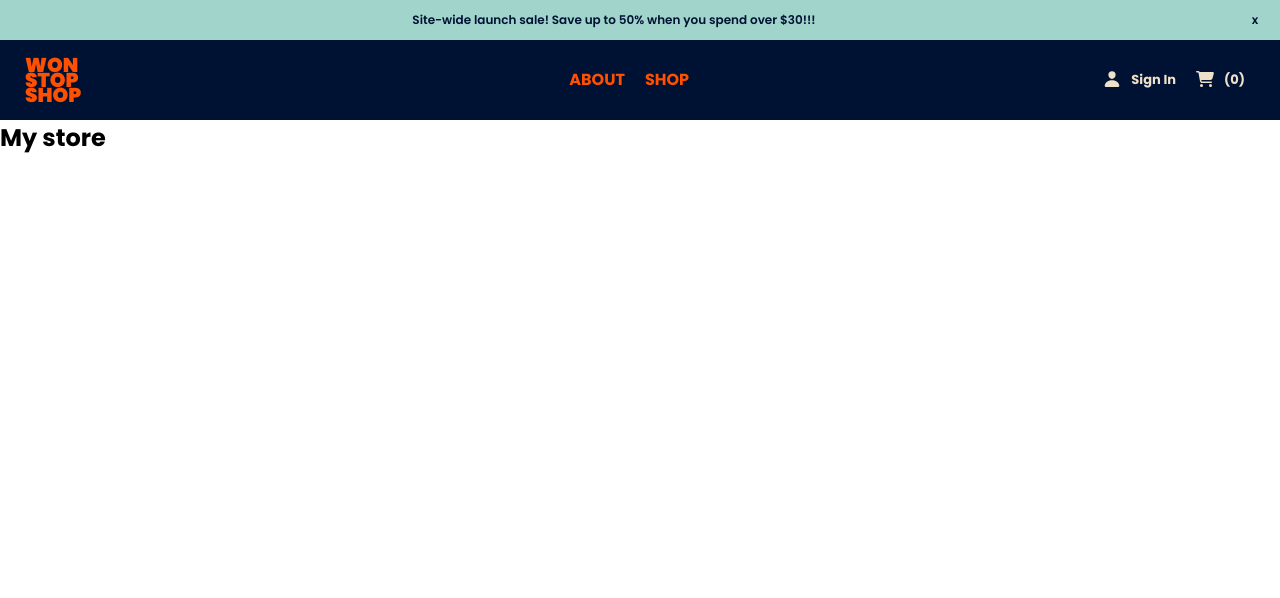
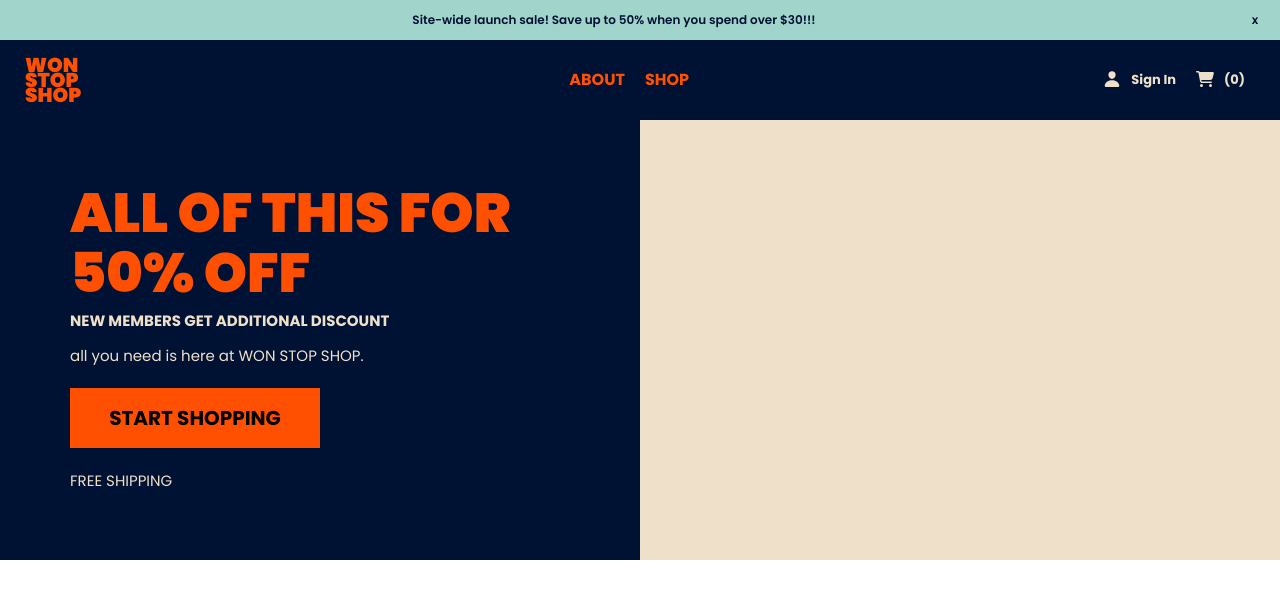
Before and after one commit to tdematos/Ecommerce-Store, a React (Vite) app in the folder ecom-website-project/: page / in a window 1280 px wide. Shown: the top 598 px of the page. Built offline with nearby package versions, Linux system fonts and the light colour scheme.

Commit message:
[hero] create hero section, create text, and cta button while adding styling to section with css

```diff
--- /dev/null
+++ b/ecom-website-project/src/components/Hero.tsx
@@ -0,0 +1,23 @@
+import React, { Fragment } from "react";
+import "../style/hompage.css";
+
+const HeroSection: React.FC = () => {
+  return (
+    <Fragment>
+      <section className="hero">
+        <div className="hero-cta">
+          <div className="hero-text">
+            <h2>ALL OF THIS FOR 50% OFF</h2>
+            <p className="hero-subtext">NEW MEMBERS GET ADDITIONAL DISCOUNT</p>
+            <p>all you need is here at WON STOP SHOP.</p>
+            <button className="cta-button">START SHOPPING</button>
+            <p>FREE SHIPPING</p>
+          </div>
+        </div>
+        <div className="hero-img"></div>
+      </section>
+    </Fragment>
+  );
+};
+
+export default HeroSection;
--- a/ecom-website-project/src/components/home.tsx
+++ b/ecom-website-project/src/components/home.tsx
@@ -1,15 +1,14 @@
 import React, { Fragment } from "react";
 import Banner from "./Banner";
 import NavBar from "./Navigation";
+import HeroSection from "./Hero";
 
 const HomePage: React.FC = () => {
   return (
     <Fragment>
       <Banner />
       <NavBar />
-      <section className="hero">
-        <h1>My store</h1>
-      </section>
+      <HeroSection />
       <section className="item-carousal"></section>
       <section className="item-compare"></section>
       <section className="two-items"></section>
--- a/ecom-website-project/src/style/hompage.css
+++ b/ecom-website-project/src/style/hompage.css
@@ -111,3 +111,61 @@
   margin-right: 10px;
   font-size: 18px;
 }
+/*Styling for hero section goes below */
+.hero {
+  width: 100vw;
+  height: 55vh;
+  display: flex;
+  flex-direction: row;
+}
+
+.hero-cta {
+  width: 50%;
+  display: flex;
+  justify-content: center;
+  align-items: start;
+  flex-direction: column;
+  background-color: var(--darkBlue-color);
+  color: var(--orange-color);
+  padding-right: 50px;
+}
+
+.hero-text {
+  margin-left: 70px;
+}
+
+.hero-text > h2 {
+  font-weight: 900;
+  font-size: 55px;
+  line-height: 60px;
+}
+.hero-text > p {
+  color: var(--sand-color);
+  font-size: 15px;
+  line-height: 35px;
+}
+.hero-subtext {
+  font-weight: 700;
+}
+
+.hero-img {
+  width: 50%;
+  background-color: var(--sand-color);
+}
+
+.cta-button {
+  background-color: var(--orange-color);
+  font-weight: 700;
+  font-size: 20px;
+  border: none;
+  width: 250px;
+  height: 60px;
+  margin-top: 15px;
+  margin-bottom: 15px;
+  transition: background-color 0.75s;
+}
+
+.cta-button:hover {
+  cursor: pointer;
+  background-color: var(--sand-color);
+}
```
